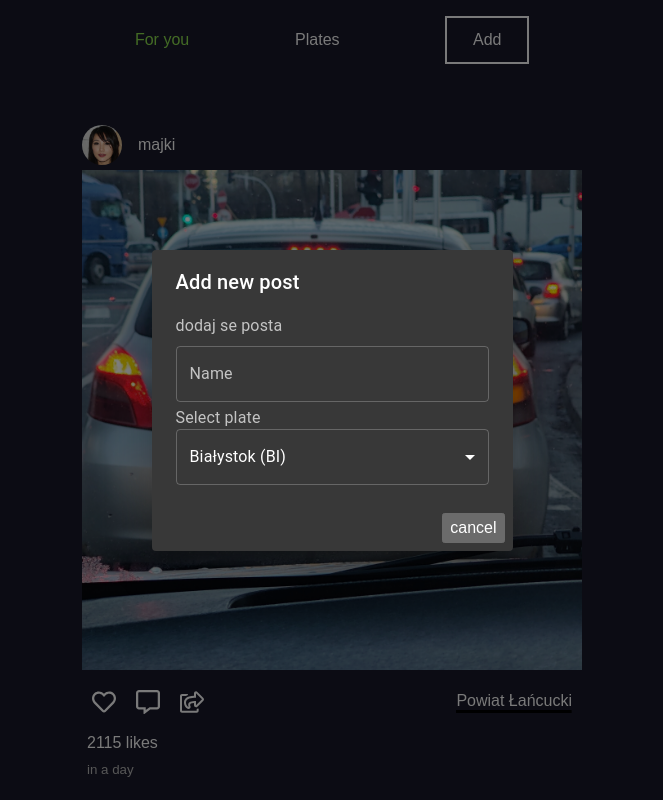
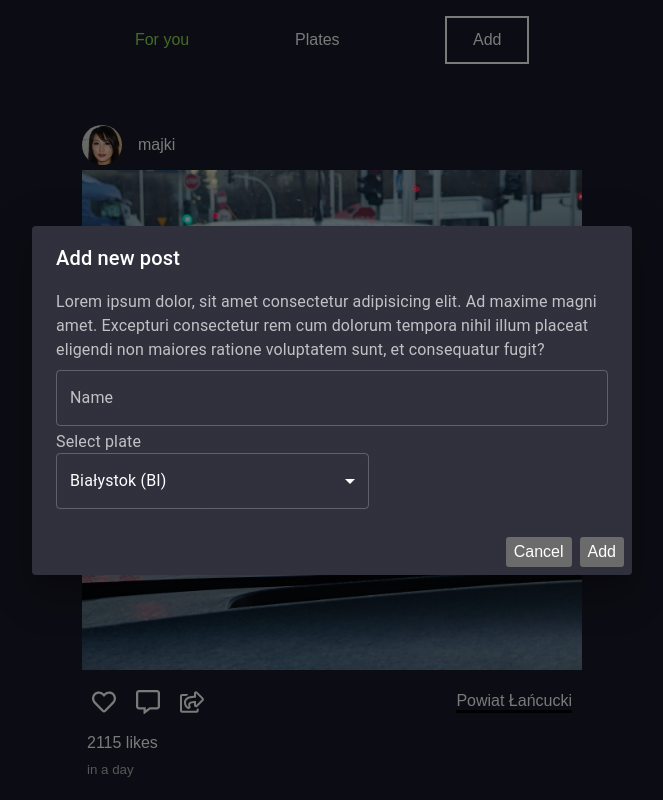
Before and after one commit to huanamigo/Blach-Meister-Plates-DB, a React (Vite) app in the folder client/: page / in a window 1280 px wide. Both pictures are taken after a click on the button "Add". Shown: the top 800 px of the page, without its empty margins (308-971 px from the left). Built offline with nearby package versions, Linux system fonts and the light colour scheme; a web font is replaced by a local one.

Commit message:
changed some styling

```diff
--- a/client/src/components/AddButton/AddButton.jsx
+++ b/client/src/components/AddButton/AddButton.jsx
@@ -31,6 +31,9 @@ const AddButton = () => {
       primary: {
         main: '#87d74b',
       },
+      background: {
+        paper: '#090918',
+      },
     },
   });
 
@@ -43,7 +46,12 @@ const AddButton = () => {
         <Dialog open={open} onClose={handleClickClose}>
           <DialogTitle>Add new post</DialogTitle>
           <DialogContent>
-            <DialogContentText>dodaj se posta</DialogContentText>
+            <DialogContentText>
+              Lorem ipsum dolor, sit amet consectetur adipisicing elit. Ad
+              maxime magni amet. Excepturi consectetur rem cum dolorum tempora
+              nihil illum placeat eligendi non maiores ratione voluptatem sunt,
+              et consequatur fugit?
+            </DialogContentText>
             <TextField
               autoFocus
               margin="dense"
@@ -75,7 +83,8 @@ const AddButton = () => {
           </DialogContent>
 
           <DialogActions>
-            <button onClick={handleClickClose}>cancel</button>
+            <button onClick={handleClickClose}>Cancel</button>
+            <button onClick={handleClickClose}>Add</button>
           </DialogActions>
         </Dialog>
       </ThemeProvider>
--- a/client/src/styles/variables.scss
+++ b/client/src/styles/variables.scss
@@ -1,6 +1,6 @@
 $background: rgba(25, 25, 40, 255);
 // $background: rgba(0, 0, 0);
-$mainColor: rgb(135, 215, 75);
+$mainColor: rgba(135, 215, 75, 255);
 $mainFontColor: whitesmoke;
 
 $smScreen: 576px;
```
